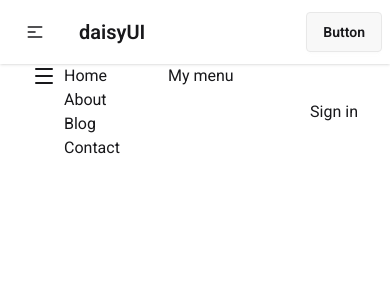
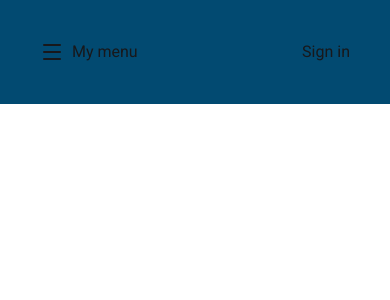
Before and after one commit to sohagroy7223/tailwind-react-pricing-option, a React (Vite) app: page /contact in a window 390 px wide. Shown: the top 300 px of the page. Built offline with nearby package versions, Linux system fonts and the light colour scheme.

Commit message:
addad a menu section and some animation

```diff
--- a/src/App.jsx
+++ b/src/App.jsx
@@ -6,7 +6,7 @@ function App() {
   return (
     <>
       <header>
-        <DaisyNav></DaisyNav>
+        {/* <DaisyNav></DaisyNav> */}
         <Navbar></Navbar>
       </header>
       <main></main>
--- a/src/components/Navbar/Link.jsx
+++ b/src/components/Navbar/Link.jsx
@@ -3,7 +3,7 @@ import React from "react";
 const Link = ({ route }) => {
   return (
     <div>
-      <li className="mr-10">
+      <li className="lg:mr-10 p-2 hover:bg-cyan-600">
         <a href={route.path}>{route.name}</a>
       </li>
     </div>
--- a/src/components/Navbar/Navbar.jsx
+++ b/src/components/Navbar/Navbar.jsx
@@ -33,14 +33,18 @@ const Navbar = () => {
   ));
 
   return (
-    <nav className="flex justify-between mx-8">
+    <nav className="flex justify-between  bg-sky-900 p-10">
       <span className="flex gap-2" onClick={() => setOpen(!open)}>
         {open ? (
           <X className="md:hidden"></X>
         ) : (
           <Menu className="md:hidden"></Menu>
         )}
-        <ul className="md:hidden">{links}</ul>
+        <ul
+          className={`md:hidden  bg-teal-900 p-3 w-36  absolute ml-7 rounded-xl duration-1000 ${open ? "mt-1" : "-mt-56"} `}
+        >
+          {links}
+        </ul>
 
         <h3>My menu</h3>
       </span>
```
